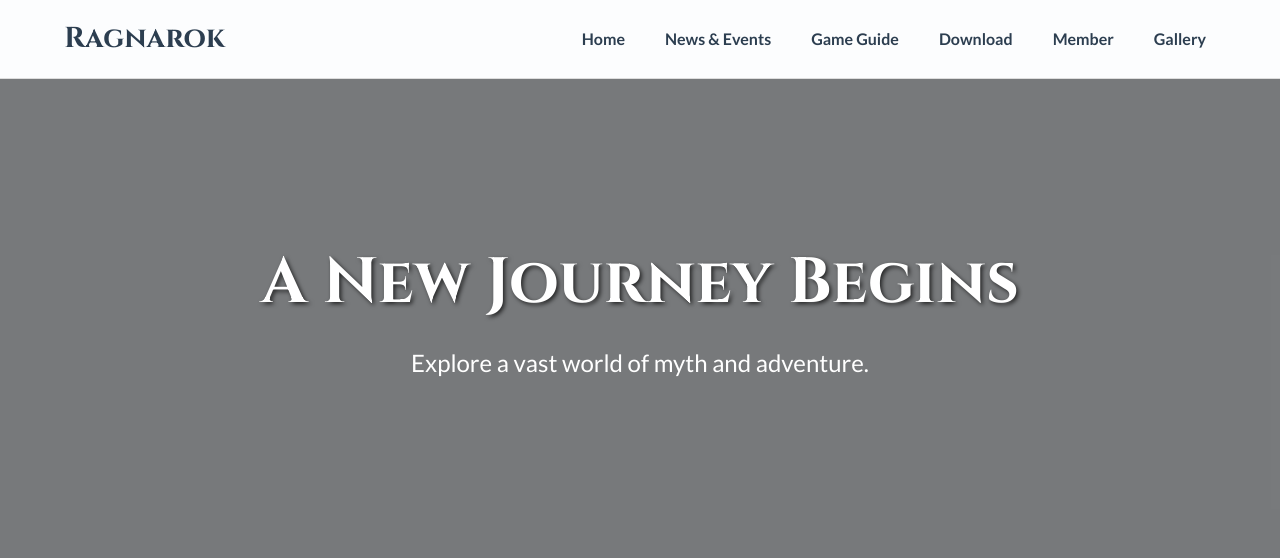
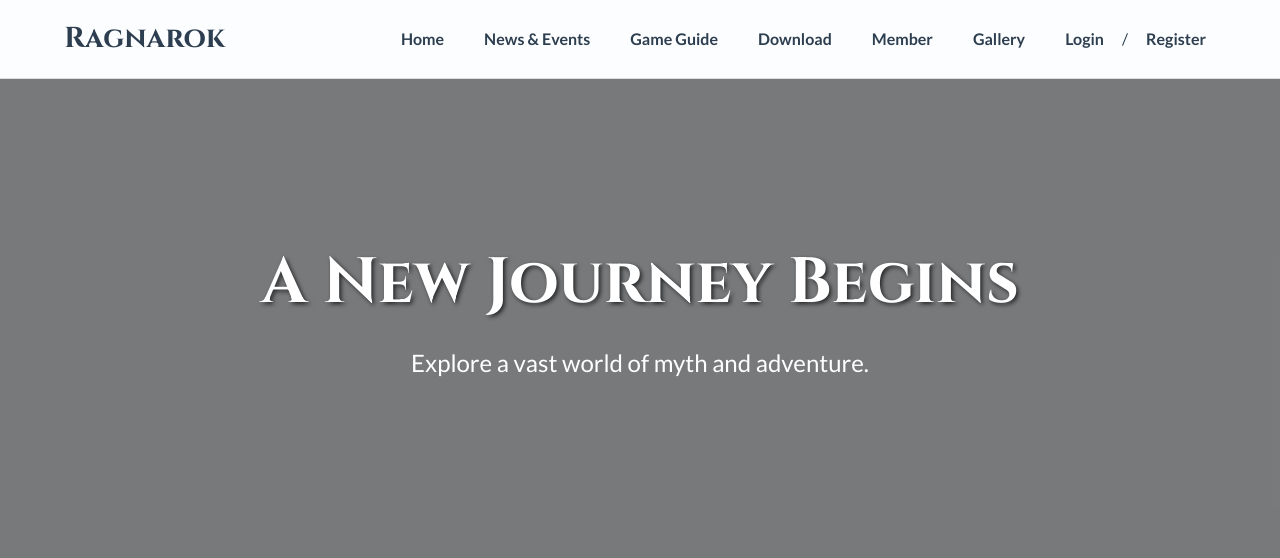
Before and after one commit to by-yags/Ragnarok-Site, a Laravel app: page / in a window 1280 px wide. Shown: the top 558 px of the page. Run offline with Laravel 12, Linux system fonts and the light colour scheme; some libraries are stand-ins or nearby versions.

Commit message:
feat: Add Login/Register section to header
Adds a Login/Register section to the main navigation bar.

- The links are added to the right side of the navigation bar on desktop.
- They are included in the collapsible menu on mobile devices.
- The links share the same styling and hover effects as the other navigation items.

```diff
--- a/public/css/welcome.css
+++ b/public/css/welcome.css
@@ -49,6 +49,15 @@ body {
 
 .nav-links li {
     margin-left: 20px;
+}
+
+.nav-auth {
+    margin-left: auto;
+}
+
+.nav-auth span {
+    color: #2c3e50;
+    margin: 0 5px;
 }
 
 .nav-links a {
--- a/resources/views/welcome.blade.php
+++ b/resources/views/welcome.blade.php
@@ -19,6 +19,11 @@
                 <li><a href="#">Download</a></li>
                 <li><a href="#">Member</a></li>
                 <li><a href="#">Gallery</a></li>
+                <li class="nav-auth">
+                    <a href="#">Login</a>
+                    <span>/</span>
+                    <a href="#">Register</a>
+                </li>
             </ul>
             <button class="nav-toggle" id="nav-toggle">☰</button>
         </nav>
```
